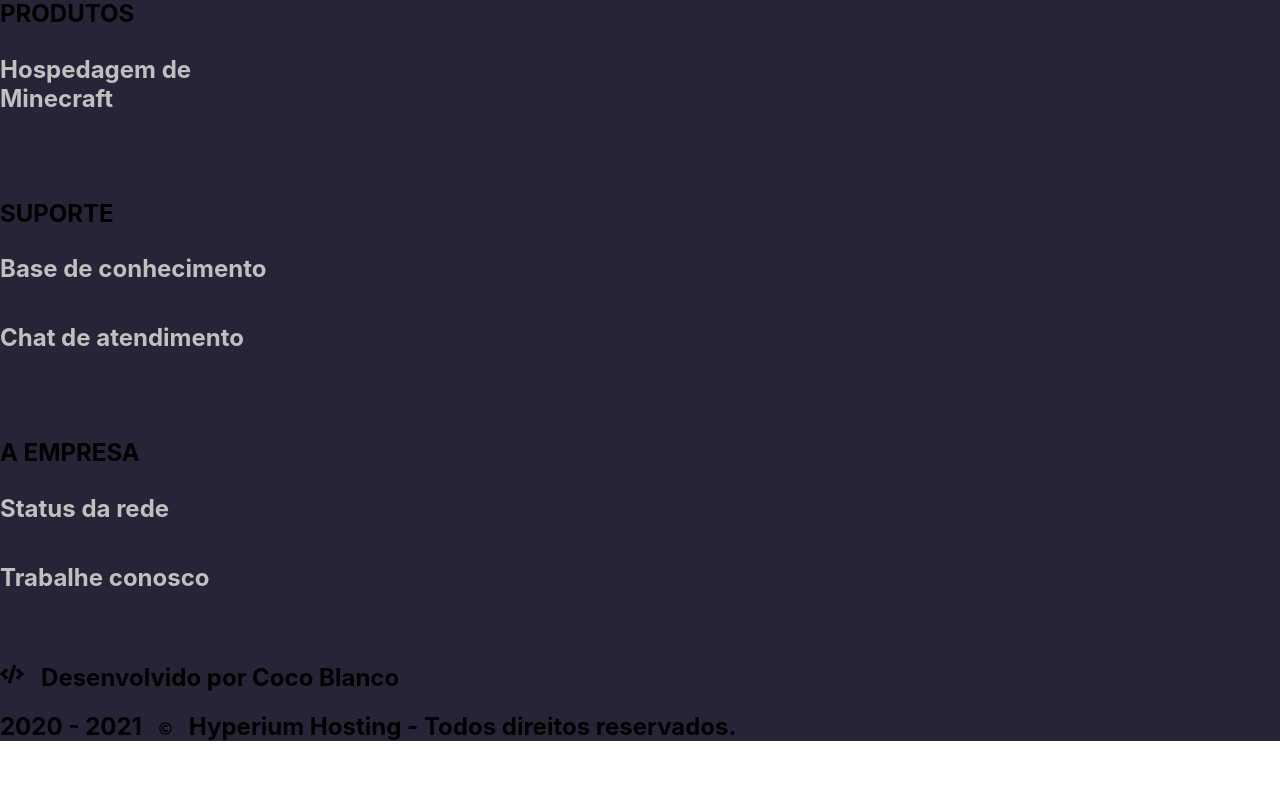
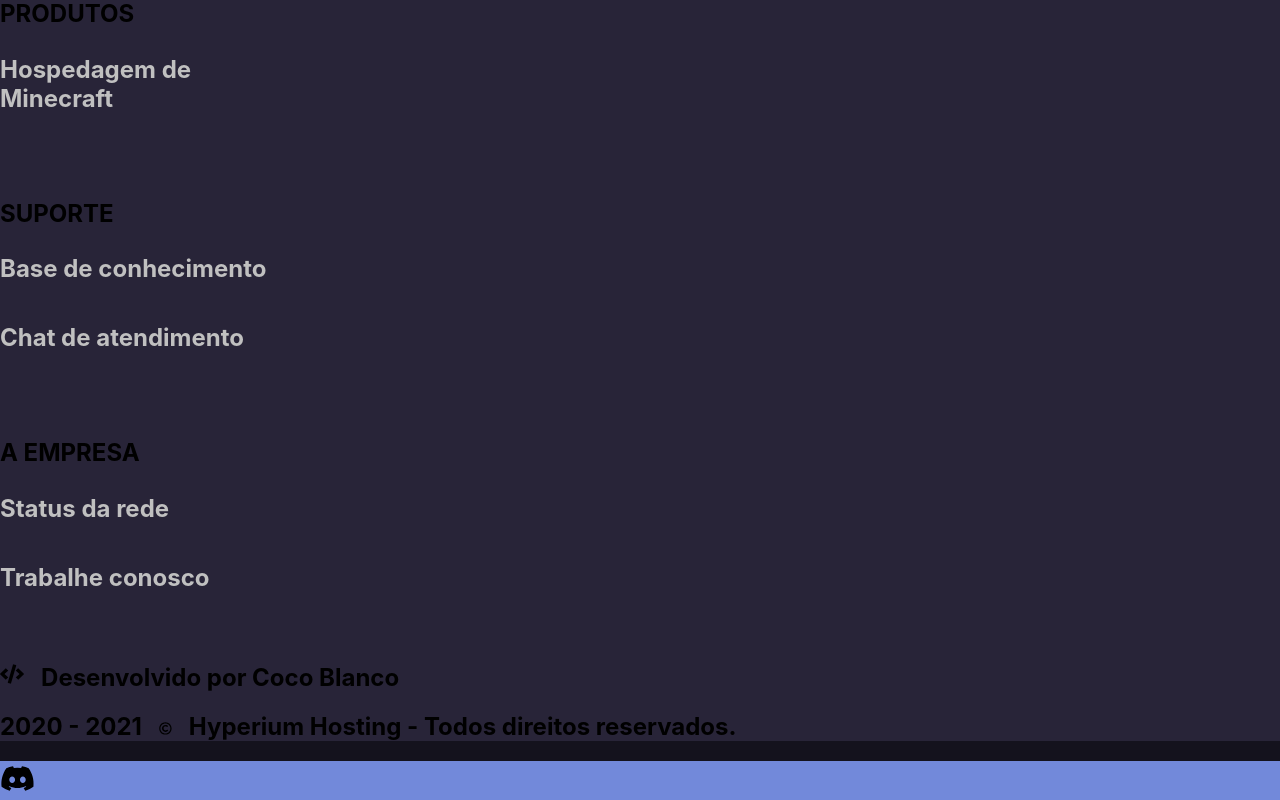
Before and after one commit to Pedromdsn/HyperiumHost, a Next.js app: page / in a window 1280 px wide. Shown: the part 3429-4229 px from the top of the page. Before the commit the page ends 4190 px from the top, so only its background shows below. Built offline with nearby package versions, Linux system fonts and the light colour scheme.

Commit message:
new: discord icon

```diff
--- /dev/null
+++ b/src/components/Discord.tsx
@@ -0,0 +1,17 @@
+import Link from "next/link"
+
+import { FaDiscord } from "react-icons/fa"
+
+const Discord = () => {
+	return (
+		<Link href="https://discord.gg/rcKAWjbk" passHref>
+			<div
+				className="fixed bottom-5 left-5 w-14 h-14 flex justify-center items-center rounded-full cursor-pointer transform hover:rotate-12 hover:w-16 hover:h-16 transition-all duration-300"
+				style={{ backgroundColor: "#7289DA" }}>
+				<FaDiscord size="35px" className="" />
+			</div>
+		</Link>
+	)
+}
+
+export default Discord
--- a/src/pages/index.tsx
+++ b/src/pages/index.tsx
@@ -1,9 +1,8 @@
-import Head from 'next/head'
-import Image from 'next/image'
 import TopHeadBar from '../components/HeadBar'
 import Sobre from '../components/Main'
 import Why from '../components/Why'
 import EndFootBar from '../components/FootBar'
+import Discord from '../components/Discord'
 
 export default function Home() {
   return (
@@ -12,6 +11,7 @@ export default function Home() {
         <Sobre/>
         <Why/>
         <EndFootBar/>
+        <Discord/>
     </div>
   )
 }
--- a/tailwind.config.js
+++ b/tailwind.config.js
@@ -18,6 +18,8 @@ module.exports = {
 	},
 	variants: {
 		extend: {
+			height: ["hover", "focus"],
+			width: ["hover", "focus"],
 			display: ["even"],
 		},
 	},
```
Also changed, not shown: package.json (+4 -3 lines), src/pages/bot.tsx (added, +14 -0 lines), 1 other file (tests, documents, lock files or other folders).
